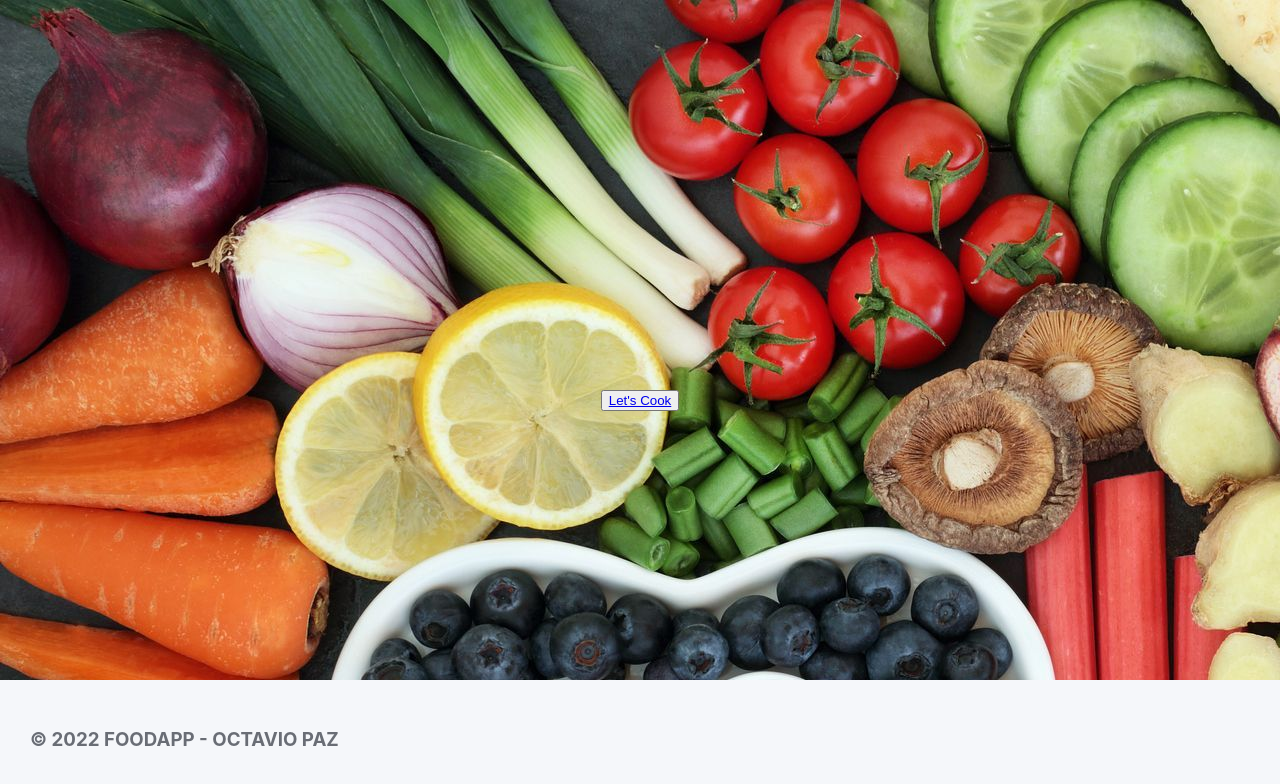
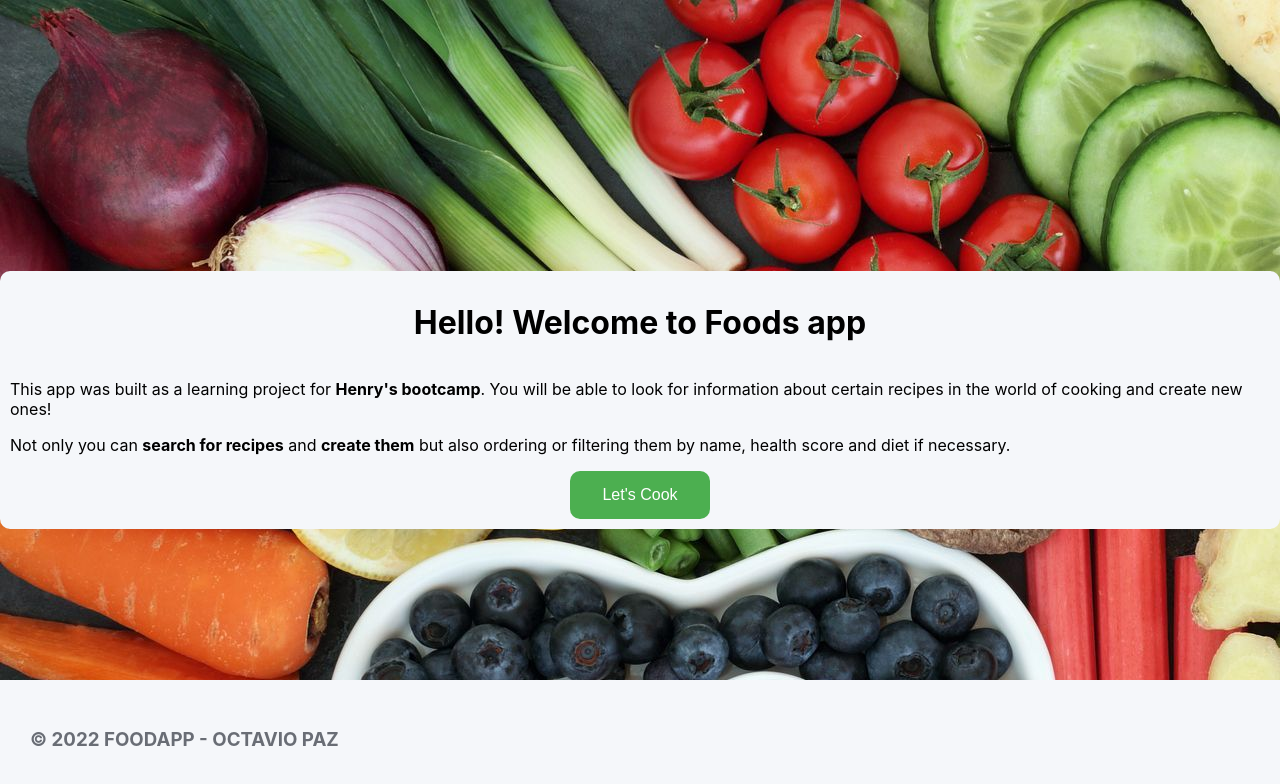
Before and after one commit to Octavio4422/FoodApp, a React (Create React App) app in the folder client/: page / in a window 1280 px wide. Shown: the top 784 px of the page. Built offline with nearby package versions, Linux system fonts and the light colour scheme.

Commit message:
front styles updates

```diff
--- a/client/src/components/modules/RecipeCard/RecipeCard.jsx
+++ b/client/src/components/modules/RecipeCard/RecipeCard.jsx
@@ -1,4 +1,5 @@
 import { Link } from "react-router-dom";
+import styles from "./RecipeCard.module.css";
 
 export default function RecipeCard({
   detail,
@@ -10,13 +11,14 @@ export default function RecipeCard({
   diets,
   steps,
 }) {
-
   if (detail) {
     return <div></div>;
   }
 
   return (
-    <div>
+    <div className={styles.flexContainer}>
+      <div className={styles.card} >
+
         <div>
           <h3>{name}</h3>
           <img src={img} alt={name} />
@@ -26,10 +28,12 @@ export default function RecipeCard({
                 return <h4 key={d}>{d}</h4>;
               })}
           </ul>
-        <div>
+
+          <div className={styles.button}  >
             <Link to={`/recipe/${id}`}>
-            <button>See More</button>
+              <button >See More</button>
             </Link>
+          </div>
         </div>
       </div>
     </div>
--- /dev/null
+++ b/client/src/components/modules/RecipeCard/RecipeCard.module.css
@@ -0,0 +1,25 @@
+.flexContainer {
+    display: flex;
+    text-align: center;
+    justify-content: center;
+    background-color: rgb(1, 176, 88);
+    border-radius: 10px;
+    max-width: 450px;
+}
+
+.card {
+    min-width: 100%;
+    min-height: 100%;
+}
+
+.card div h3 {
+    margin: 10px;
+}
+
+.card div img {
+    border: 2px solid  rgb(60, 66, 87);
+}
+.button {
+    margin-top: auto;
+    margin-bottom: 10px;
+}
--- a/client/src/components/modules/Recipes/Recipes.jsx
+++ b/client/src/components/modules/Recipes/Recipes.jsx
@@ -1,4 +1,6 @@
 import RecipeCard from "../RecipeCard/RecipeCard";
+
+import styles from "./Recipes.module.css"
 
 export default function Recipes({ recipes }) {
   return (
@@ -9,7 +11,7 @@ export default function Recipes({ recipes }) {
           You should check the field or create it!
         </h2>
       ) : (
-        <div>
+        <div className={styles.recipes} >
           {recipes.map((r) => {
             return (
               <RecipeCard
--- /dev/null
+++ b/client/src/components/modules/Recipes/Recipes.module.css
@@ -0,0 +1,9 @@
+.recipes {
+    display: grid;
+    grid-template-columns:repeat(3, 1fr);
+    grid-gap: 30px 20px;
+    background-color: rgb(60, 66, 87);
+    padding: 40px;
+    border-radius: 10px;
+    margin-bottom: 20px;
+}
--- a/client/src/components/pages/Error/Error.jsx
+++ b/client/src/components/pages/Error/Error.jsx
@@ -16,12 +16,17 @@ export default function Error() {
 
   return (
     <div className={styles.flexContainer}>
-      <div>
-        <div>
+      <div className={styles.container}>
+
+        <h1>Oh no! An Error has happened, but don´t worry </h1>
+
+
+        <div className={styles.button} >
           <Link to={"/recipes"}>
             <button>Let´s Try Again</button>
           </Link>
         </div>
+
       </div>
 
       <div className={styles.footer}>
--- a/client/src/components/pages/Error/Error.module.css
+++ b/client/src/components/pages/Error/Error.module.css
@@ -8,6 +8,28 @@
     justify-content: center;
 }
 
+.container {
+    display: flex;
+    flex-direction: column;
+    align-items: center;
+    justify-content: center;
+    background-color: rgb(245, 247, 250);
+    padding: 10px;
+    border-radius: 10px;
+}
+
+.button button {
+    background-color: #4CAF50;
+    border: none;
+    color: white;
+    padding: 15px 32px;
+    text-align: center;
+    text-decoration: none;
+    display: inline-block;
+    font-size: 16px;
+    border-radius: 10px;
+}
+
 .footer {
     width: 100vw;
     position: absolute;
--- a/client/src/components/pages/Home/Home.jsx
+++ b/client/src/components/pages/Home/Home.jsx
@@ -12,6 +12,7 @@ import Header from "../../sections/Header/Header";
 import Footer from "../../sections/Footer/Footer";
 
 import styles from "./Home.module.css";
+import gif from "../../../Images/loadingGIF.gif"
 
 export default function Home() {
   const dispatch = useDispatch();
@@ -47,7 +48,7 @@ export default function Home() {
   const resetPage = () => setCurrentPage(1);
   //pagination
 
-  // if (error) navigate("*");
+  if (error) navigate("*");
 
   if (loading) {
     return (
@@ -55,7 +56,9 @@ export default function Home() {
         <div className={styles.header}>
           <Header />
         </div>
-        <h1>Cargando</h1>
+        <div className={styles.gif} >
+        <img alt="loading gif" src={gif} />
+        </div>
         <div className={styles.footer}>
           <Footer />
         </div>
@@ -79,7 +82,7 @@ export default function Home() {
           <button onClick={(e) => handleClick(e)}  >Reset Parameters</button>
         </div>
       </div>
-      <div>
+      <div className={styles.home} >
         <Pagination
           currentPage={currentPage}
           cardsPerPage={cardsPerPage}
@@ -87,6 +90,12 @@ export default function Home() {
           paginate={paginate}
         />
         <Recipes recipes={currentCard} />
+        <Pagination
+          currentPage={currentPage}
+          cardsPerPage={cardsPerPage}
+          totalCards={recipes.length}
+          paginate={paginate}
+        />
       </div>
       <div className={styles.footer}>
         <Footer />
--- a/client/src/components/pages/Home/Home.module.css
+++ b/client/src/components/pages/Home/Home.module.css
@@ -3,6 +3,11 @@
     flex-direction: column;
     align-items: center;
     min-height: 100vh;
+    background-image: url("../../../Images/landing.jpeg");
+}
+
+.gif {
+    margin-top: 40px;
 }
 
 .filters{
@@ -15,6 +20,13 @@
     margin-top: 1em;
 }
 
+.home{
+    display: flex;
+    flex-direction: column;
+    align-items: center;
+    justify-content: center;
+}
+
 .header{
     width: 100%;
 }
--- a/client/src/components/pages/LandingPage/LandingPage.jsx
+++ b/client/src/components/pages/LandingPage/LandingPage.jsx
@@ -6,19 +6,33 @@ import styles from "./LandingPage.module.css";
 export default function LandingPage() {
   return (
     <div className={styles.flexContainer}>
-      <div>
+      <div className={styles.container}>
+        <h1>Hello! Welcome to Foods app</h1>
+        <div>
+          <p>
+            This app was built as a learning project for{" "}
+            <strong>Henry's bootcamp</strong>. You will be able to look for
+            information about certain recipes in the world of cooking and create new
+            ones!
+          </p>
 
-        <div>
-          <button>
-            <Link to={"/recipes"}>Let's Cook</Link>
-          </button>
+          <p>
+            Not only you can <strong>search for recipes</strong> and{" "}
+            <strong>create them</strong> but also ordering or filtering them by
+            name, health score and diet if necessary.
+          </p>
         </div>
 
+        <div className={styles.button}>
+          <Link to={"/recipes"}>
+            <button>Let's Cook </button>
+          </Link>
+        </div>
       </div>
 
-        <div className={styles.footer}>
-          <Footer />
-        </div>
+      <div className={styles.footer}>
+        <Footer />
+      </div>
     </div>
   );
 }
--- a/client/src/components/pages/LandingPage/LandingPage.module.css
+++ b/client/src/components/pages/LandingPage/LandingPage.module.css
@@ -8,6 +8,28 @@
     justify-content: center;
 }
 
+.container {
+    display: flex;
+    flex-direction: column;
+    align-items: center;
+    justify-content: center;
+    background-color: rgb(245, 247, 250);
+    padding: 10px;
+    border-radius: 10px;
+}
+
+.button button {
+    background-color: #4CAF50;
+    border: none;
+    color: white;
+    padding: 15px 32px;
+    text-align: center;
+    text-decoration: none;
+    display: inline-block;
+    font-size: 16px;
+    border-radius: 10px;
+}
+
 .footer {
     width: 100vw;
     position: absolute;
```
Also changed, not shown: client/src/Images/loadingGIF.gif (added). Lines whose indentation alone changed are shown as unchanged.
